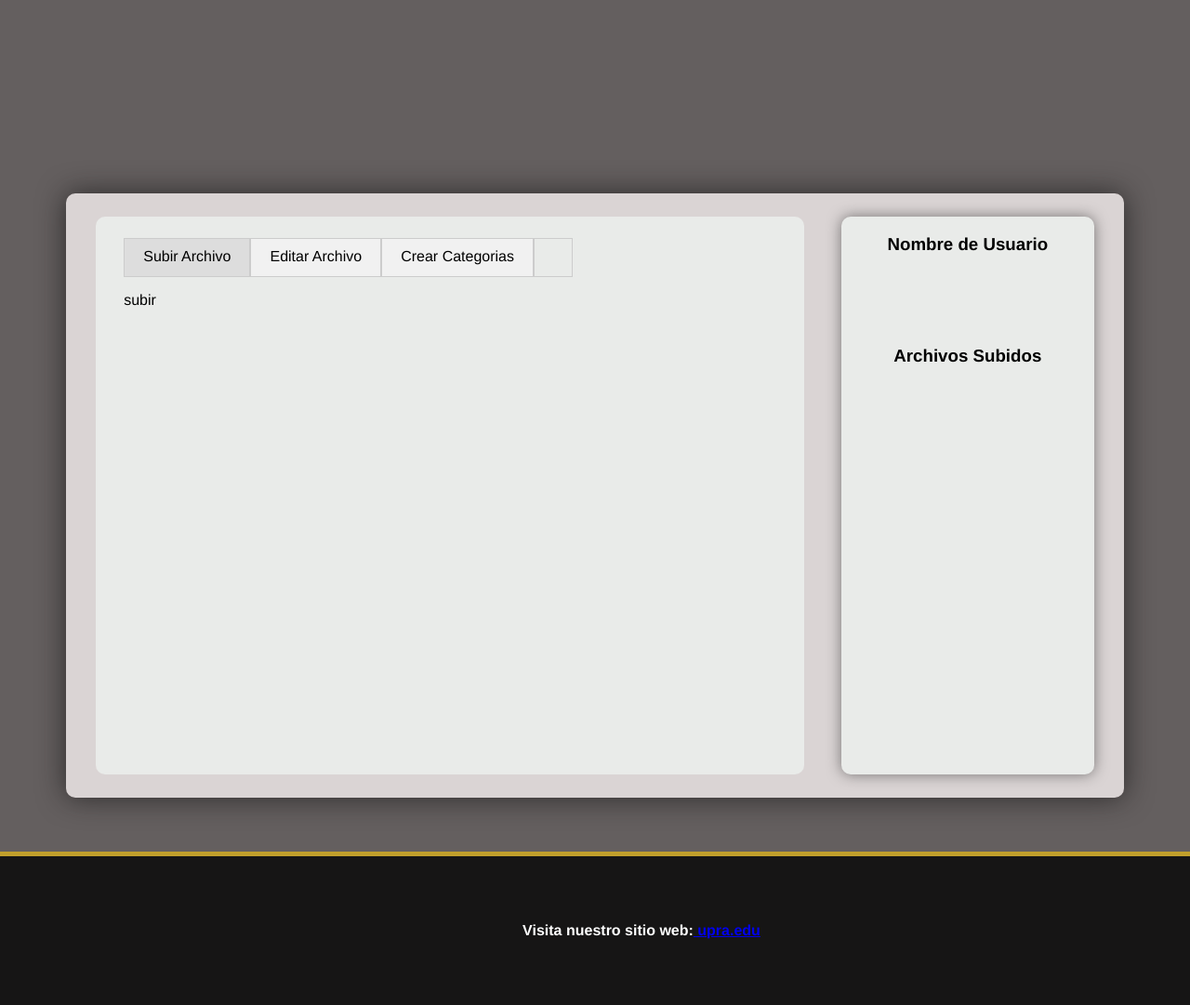
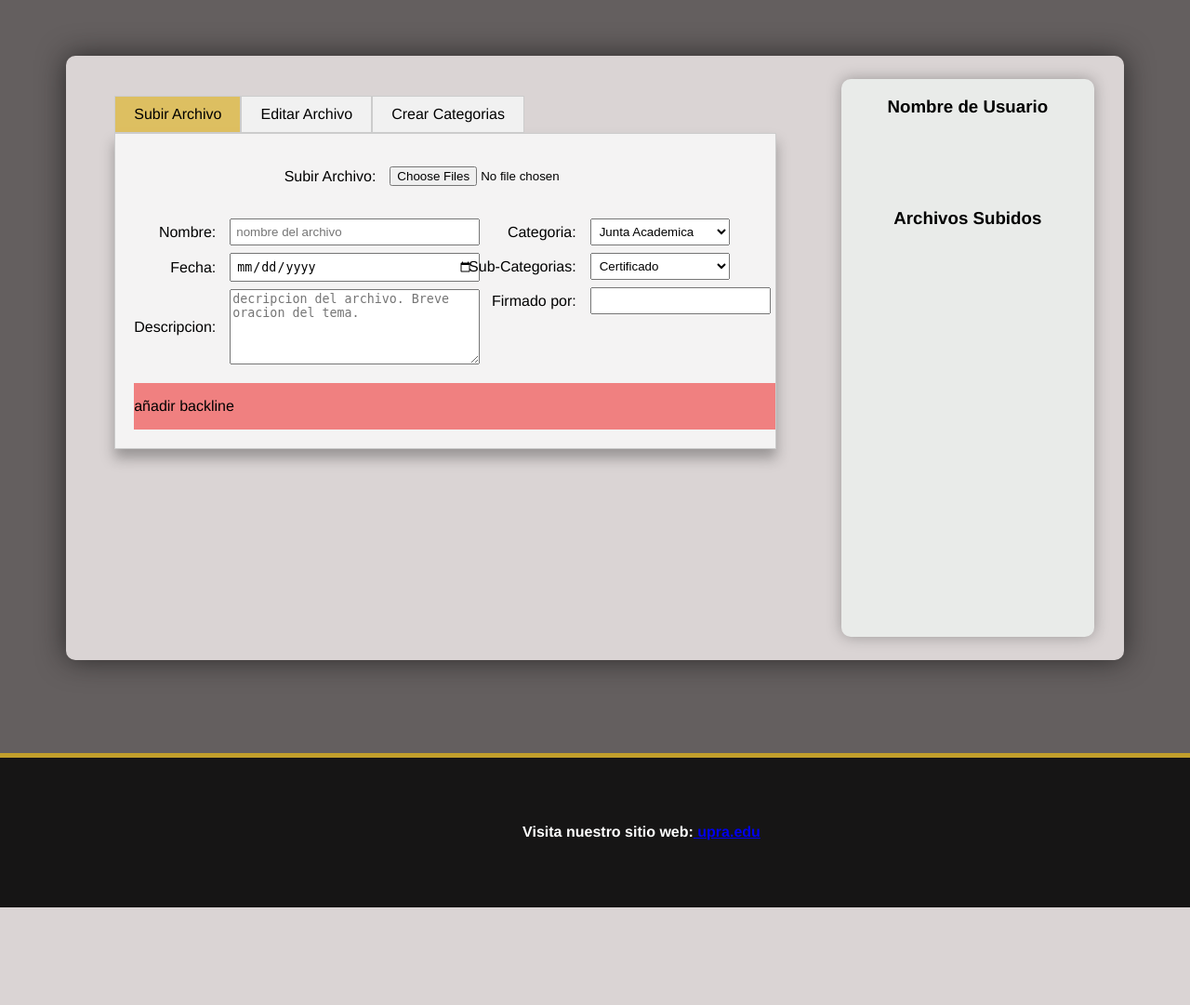
Before and after one commit to Mary0711/Normateca-Prototype, a PHP site: page /admin.html in a window 1280 px wide; the page is wider, and only the part inside the window is pictured. Shown: the part 95-1176 px from the top of that part at 93% size. After the commit the page ends 1071 px from the top of that part, so only its background shows below. Run offline with PHP 8.4, Linux system fonts and the light colour scheme.

Commit message:
admin on process subir casi terminado

```diff
--- a/admin.css
+++ b/admin.css
@@ -8,7 +8,6 @@ body {
   font-size: 16px;
   overflow-x: hidden;
   display: grid;
-  grid-template-rows: 30% 70%;
 }
 
 header {
@@ -22,6 +21,7 @@ header {
   max-height: 90px;
   color: rgb(232, 232, 232);
   border-bottom: 5px solid #c19f2c;
+  margin-bottom: 60px;
 }
 
 header img {
@@ -54,10 +54,9 @@ section {
 }
 
 .principales {
-  background-color: rgb(233, 235, 233);
   border-radius: 10px;
-  padding-left: 30px;
-  padding-top: 8px;
+  padding-left: 20px;
+  padding-top: 3px;
 }
 
 .aside {
@@ -65,7 +64,7 @@ section {
   display: grid;
   grid-template-rows: 20% 80%;
   border-radius: 10px;
-  box-shadow: 0px 0px 15px #1d1d1d87;
+  box-shadow: 0px 0px 15px #1d1d1d56;
 }
 
 .aside h3 {
@@ -89,14 +88,90 @@ section {
 }
 
 .tabs input[type="radio"]:checked + label {
-  background-color: #ddd;
+  background-color: #dfb734b7;
+}
+
+.tabs input[type="radio"]:hover + label {
+  background-color: #e7bd3563;
 }
 
 .tab-content {
   padding: 20px;
+  background-color: #f4f3f3;
   border: 1px solid #ccc;
+  box-shadow: 0px 10px 13px 0px #1d1d1d56;
+
+  margin-right: 30px;
 }
 
+.subir {
+  display: grid;
+  grid-template-rows: 1fr;
+  grid-template-columns: 50% 50%;
+  column-gap: 20px;
+  row-gap: 20px;
+}
+
+.pdf {
+  display: grid;
+  grid-template-columns: repeat(2, auto);
+  align-items: center;
+  column-gap: 15px;
+  row-gap: 8px;
+  grid-column-start: 1;
+  grid-column-end: 3;
+  grid-row-start: 1;
+  grid-row-end: 1;
+  justify-content: center;
+  margin: 15px;
+}
+
+.archivo > form {
+  display: grid;
+  grid-template-columns: repeat(2, auto);
+  align-items: center;
+  column-gap: 15px;
+  row-gap: 8px;
+}
+
+.archivo label {
+  text-align: end;
+}
+
+.archivo input {
+  padding: 5px;
+  width: 255px;
+}
+
+.archivo2 > form {
+  display: grid;
+  grid-template-columns: repeat(2, auto);
+  align-items: center;
+  column-gap: 15px;
+  row-gap: 8px;
+}
+
+.archivo2 label {
+  text-align: end;
+}
+
+.archivo2 input {
+  padding: 5px;
+  width: 180px;
+}
+
+.archivo2 select {
+  padding: 5px;
+  width: 150px;
+}
+
+.backline {
+  grid-column-start: 1;
+  grid-column-end: 3;
+  grid-row-start: 3;
+  grid-row-end: 4;
+  background-color: lightcoral;
+}
 footer {
   background-color: #161515;
   border-top: 5px solid #c19f2c;
--- a/admin.html
+++ b/admin.html
@@ -24,19 +24,71 @@
           <label for="editarBtn">Editar Archivo</label>
           <input type="radio" name="tab" id="crearBtn" />
           <label for="crearBtn">Crear Categorias</label>
-          <div class="tab-content"></div>
         </div>
 
-        <div id="subir">
-          <p>subir</p>
-        </div>
-        <div id="editar" style="visibility: hidden">
-          <p>editar</p>
-        </div>
-        <div id="crear" style="visibility: hidden">
-          <p>crear</p>
+        <div class="tab-content">
+          <div id="subir" class="subir">
+            <div class="pdf">
+              <label for="file"> Subir Archivo: </label
+              ><input type="file" id="file" multiple />
+            </div>
+
+            <div class="archivo">
+              <form>
+                <label for="filename"> Nombre: </label
+                ><input
+                  type="text"
+                  id="filename"
+                  placeholder="nombre del archivo"
+                />
+
+                <label for="fecha"> Fecha: </label
+                ><input type="date" id="fecha" />
+
+                <label for="decripcion"> Descripcion: </label
+                ><textarea
+                  type="text"
+                  id="descripcion"
+                  rows="5"
+                  maxlength="150"
+                  placeholder="decripcion del archivo. Breve oracion del tema."
+                ></textarea>
+              </form>
+            </div>
+            <div class="archivo2">
+              <form>
+                <label for="filename"> Categoria: </label>
+                <select id="categorias" name="categorias">
+                  <option value="JA">Junta Academica</option>
+                  <option value="SA">Senado Academico</option>
+                  <option value="cat1">Categoria 1</option>
+                  <option value="cat2">Categoria 2</option>
+                </select>
+
+                <label for="filename"> Sub-Categorias: </label>
+                <select id="subcategorias" name="subcategorias">
+                  <option value="JA">Certificado</option>
+                  <option value="SA">Solicitud</option>
+                  <option value="cat1">Aprobado</option>
+                  <option value="cat2">Sub-Categoria 2</option>
+                </select>
+                <label for="firma"> Firmado por: </label
+                ><input type="text" id="firma" />
+              </form>
+            </div>
+            <div class="backline">
+              <p>añadir backline</p>
+            </div>
+          </div>
+          <div id="editar" style="display: none">
+            <p>editar</p>
+          </div>
+          <div id="crear" style="display: none">
+            <p>crear</p>
+          </div>
         </div>
       </div>
+
       <div class="aside">
         <h3>Nombre de Usuario</h3>
         <h3>Archivos Subidos</h3>
--- a/main.js
+++ b/main.js
@@ -1,6 +1,6 @@
 function changeVisibility(tab, lastTab) {
-  lastTab.style.visibility = "hidden";
-  tab.style.visibility = "visible";
+  lastTab.style.display = "none";
+  tab.style.display = "block";
 }
 
 document.addEventListener("DOMContentLoaded", () => {
```
